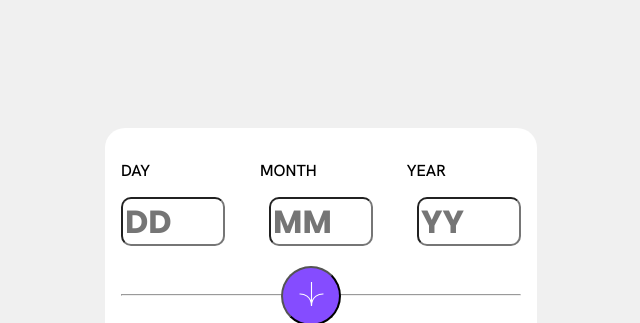
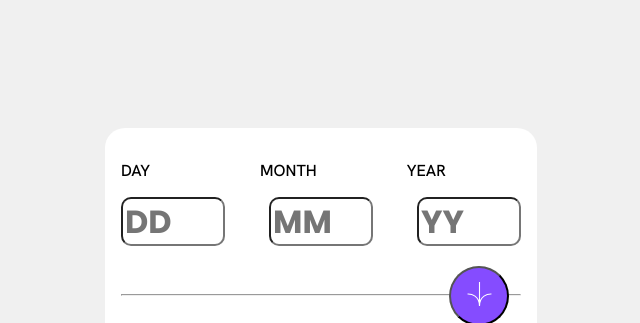
Before and after one commit to waltertaya/age-calculator-app-main, a plain HTML site: page index.html in a window 1280 px wide. Shown: the top 323 px of the page, without its empty margins (319-959 px from the left). Drawn offline with Linux system fonts and the light colour scheme.

Commit message:
frontend mentor js css and html projects

```diff
--- a/styles.css
+++ b/styles.css
@@ -99,7 +99,7 @@
         border-radius: 90px;
         position: absolute;
         top: 16.6rem;
-        margin-left: 10rem;
+        margin-left: 20.5rem;
     }
     .padd1 {
         padding-left: 110px;
```
